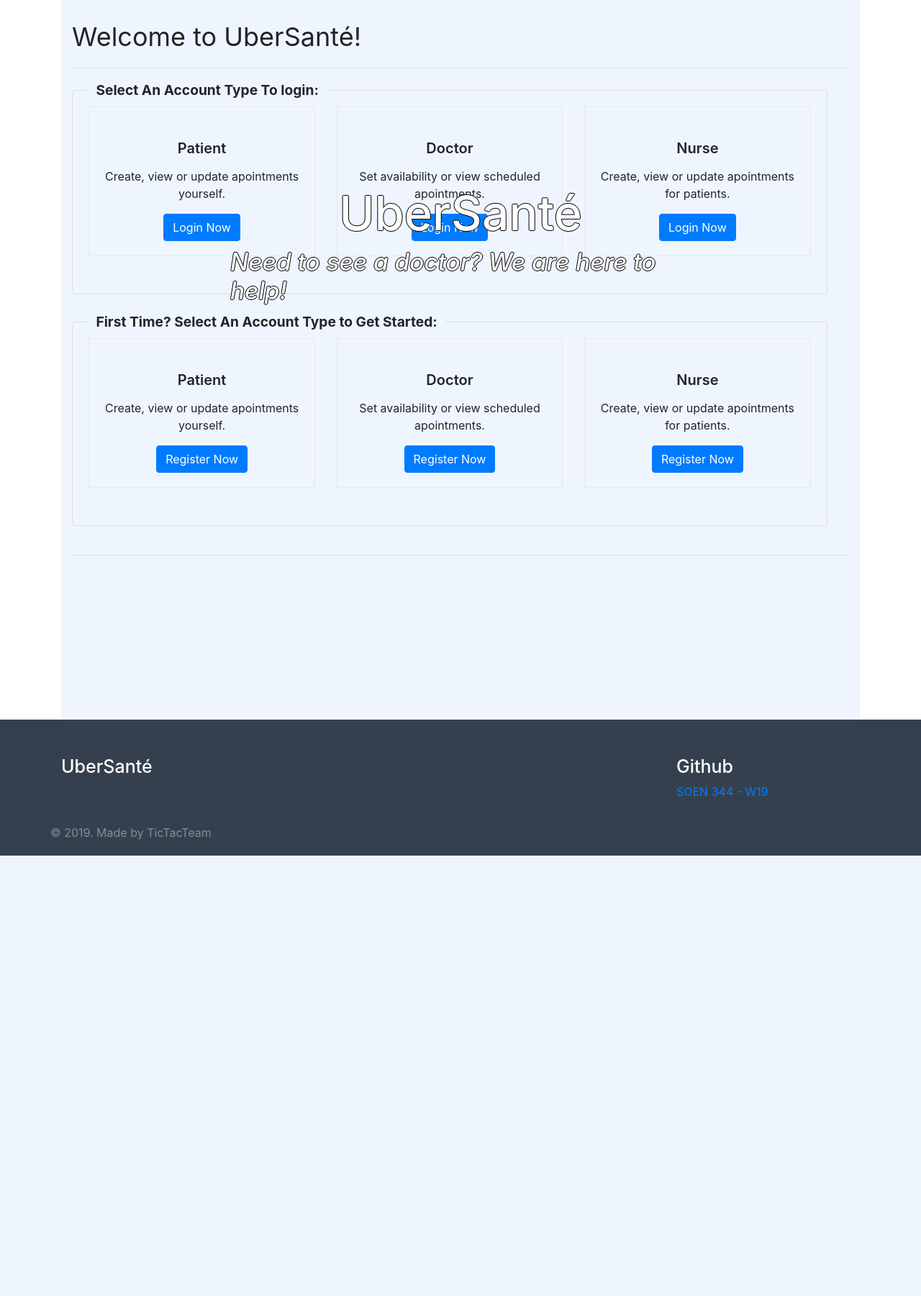
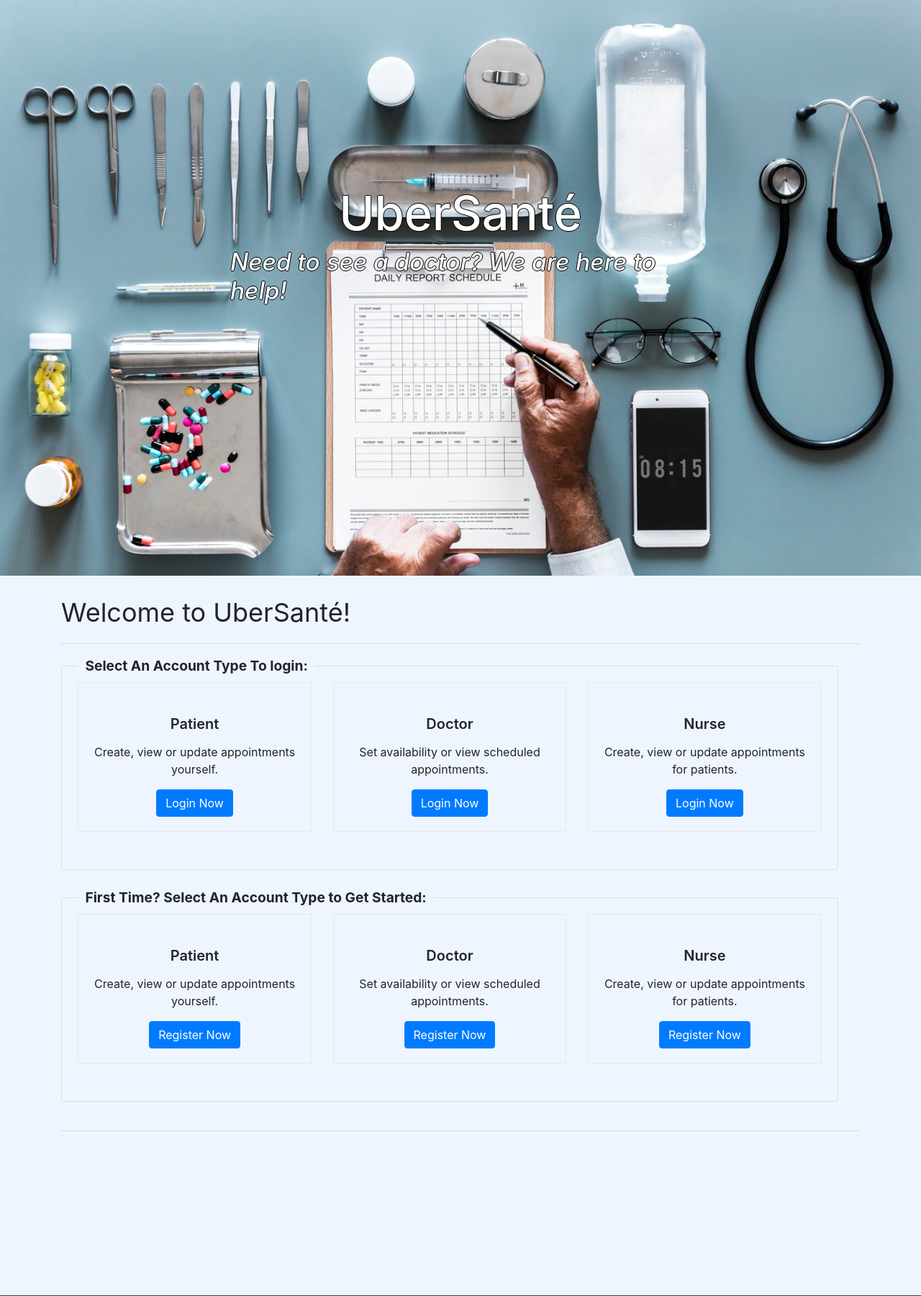
Before and after one commit to PetiaPav/Software_Architecture_Project, a Flask app: page / in a window 1280 px wide. Shown: the part 56-1857 px from the top of the page at 72% size. Before the commit the page ends 1245 px from the top, so only its background shows below. Run offline with Flask 2, Linux system fonts and the light colour scheme; some libraries are stand-ins or nearby versions.

Commit message:
[#12] Merged master into fullcalendarResources

```diff
--- a/templates/appointment.html
+++ b/templates/appointment.html
@@ -3,7 +3,7 @@
 {% block title %}Selected Appointment{% endblock %}
 
 {% block body %}
-<br/>
+<br />
 <div class="container">
   <h1>Appointment details</h1>
   <br/>
@@ -33,7 +33,7 @@
       </tbody>
     </table>
 
-  <br/>
+  <br />
 
   <button type="button" class="btn btn-primary" data-toggle="button" aria-pressed="false" autocomplete="off">
     Book appointment
--- a/templates/calendar_doctor.html
+++ b/templates/calendar_doctor.html
@@ -17,17 +17,15 @@
 
 {% block body %}
     <div id='wrap'>
-
 		<div id='external-events'>
 			<h4>Draggable Appointments</h4>
-      <div class='walk-in'>Walk-in</div>
+            <div class='walk-in'>Walk-in</div>
 			<div class='annual'>Annual</div>
 			<p>
 				<input type='checkbox' id='drop-remove' />
 				<label for='drop-remove'>remove after drop</label>
 			</p>
 		</div>
-
 		<div id='calendar'></div>
 	</div>
 {% endblock %}
--- a/templates/home.html
+++ b/templates/home.html
@@ -10,7 +10,7 @@
 	<div class="parallax"></div>
 
 	<div class="cover">
-        <br>
+		<br />
 		<div class="container">
 			<span id="login-title">Welcome to UberSanté!</span>
 			<hr>
@@ -21,15 +21,14 @@
 						<div class="col-sm-6 col-md-4">
 							<div class="col-md-12 account-box">
 								<h4>Patient</h4>
-								<p> Create, view or update apointments yourself.</p>
+								<p> Create, view or update appointments yourself.</p>
 								<button type="button" class="btn btn-primary" onclick="location.href = 'login/patient';">Login Now</button>
-
 							</div>
 						</div>
 						<div class="col-sm-6 col-md-4">
 							<div class="col-md-12 account-box">
 								<h4>Doctor</h4>
-								<p> Set availability or view scheduled apointments. </p>
+								<p> Set availability or view scheduled appointments. </p>
 								<button type="button" class="btn btn-primary" onclick="location.href = 'login/doctor';">Login Now</button>
 							</div>
 						</div>
@@ -37,7 +36,7 @@
 						<div class="col-sm-6 col-md-4">
 							<div class="account-box">
 								<h4>Nurse</h4>
-								<p> Create, view or update apointments for patients. </p>
+								<p> Create, view or update appointments for patients. </p>
 								<button type="button" class="btn btn-primary" onclick="location.href = 'login/nurse';">Login Now</button>
 							</div>
 						</div>
@@ -52,7 +51,7 @@
 						<div class="col-sm-6 col-md-4">
 							<div class="col-md-12 account-box">
 								<h4>Patient</h4>
-								<p> Create, view or update apointments yourself.</p>
+								<p> Create, view or update appointments yourself.</p>
 								<button type="button" class="btn btn-primary" onclick="location.href = '/register/patient';">Register Now</button>
 
 							</div>
@@ -60,7 +59,7 @@
 						<div class="col-sm-6 col-md-4">
 							<div class="col-md-12 account-box">
 								<h4>Doctor</h4>
-								<p> Set availability or view scheduled apointments. </p>
+								<p> Set availability or view scheduled appointments. </p>
 								<button type="button" class="btn btn-primary" onclick="location.href = '/register/doctor';">Register Now</button>
 							</div>
 						</div>
@@ -68,7 +67,7 @@
 						<div class="col-sm-6 col-md-4">
 							<div class="account-box">
 								<h4>Nurse</h4>
-								<p> Create, view or update apointments for patients. </p>
+								<p> Create, view or update appointments for patients. </p>
 								<button type="button" class="btn btn-primary"  onclick="location.href = '/register/nurse';">Register Now</button>
 							</div>
 						</div>
--- a/templates/layout.html
+++ b/templates/layout.html
@@ -4,7 +4,6 @@
         <meta charset="utf-8">
         <title>{% block title %}{% endblock %} SOEN344 Team Project</title>
         <link rel="stylesheet" href="https://stackpath.bootstrapcdn.com/bootstrap/4.2.1/css/bootstrap.min.css">
-        <link rel="stylesheet" href="/static/css/344stylesheet.css">
         <link rel="stylesheet" href="/static/css/344stylesheet.css">
         <script src="../static/js/jquery331.js"></script>
         <script src="https://stackpath.bootstrapcdn.com/bootstrap/4.2.1/js/bootstrap.min.js"></script>
@@ -14,9 +13,7 @@
     <body>
         {% include 'includes/_navbar.html' %}
         {% include 'includes/_messages.html' %}
-        <div class="container">
-            {% block body %}{% endblock %}
-        </div>
+        {% block body %}{% endblock %}
         {% include 'includes/_footer.html' %}
     </body>
 </html>
--- a/templates/login.html
+++ b/templates/login.html
@@ -3,7 +3,6 @@
 {% block body %}
 
 {% from "includes/_form_helpers.html" import render_field %}
-
 <div class="container login-container">
     <h1>{{user_type.upper()}} LOG IN</h1>
     <form method="POST" action="/login/{{user_type}}" target="_parent">
@@ -24,6 +23,6 @@
         </div>
     </form>
 </div>
+
 <div class="footer-push"></div>
-
 {% endblock %}
--- a/templates/login_choice.html
+++ b/templates/login_choice.html
@@ -1,11 +1,11 @@
 {% extends 'layout.html' %}
 
 {% block body %}
-
+<br />
+<div class="container">
     <a href="login/patient">patient</a>
     <a href="login/doctor">doctor</a>
     <a href="login/nurse">nurse</a>
     <div class="footer-push"></div>
-
-
+</div>
 {% endblock %}
--- a/templates/register.html
+++ b/templates/register.html
@@ -1,7 +1,6 @@
 {% extends 'layout.html' %}
 {% block body %}
-
-<br/>
+<br />
 <div class="container">
   <h1>REGISTER</h1>
   <ul class="nav nav-tabs">
```
Also changed, not shown: templates/about.html (+5 -4 lines). Lines whose indentation alone changed are shown as unchanged.
